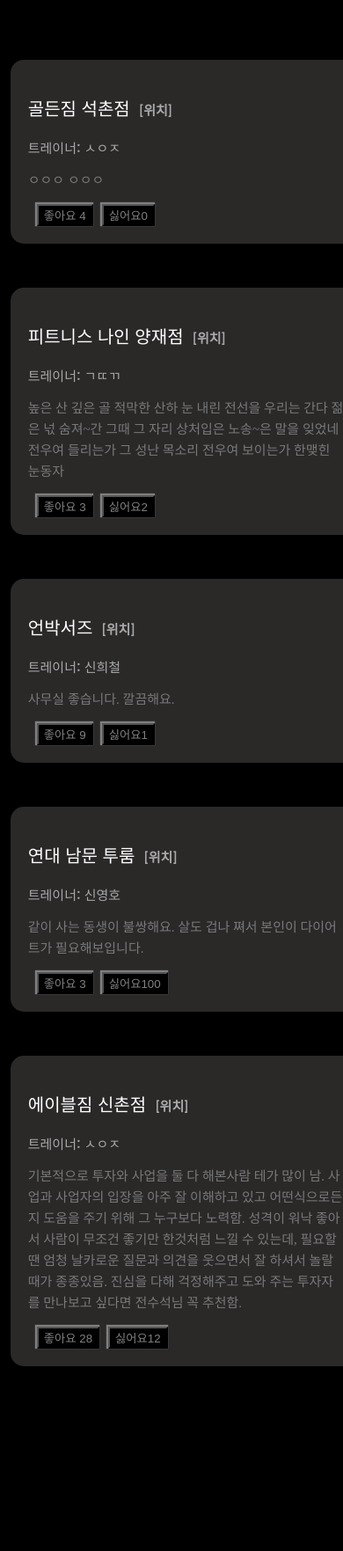
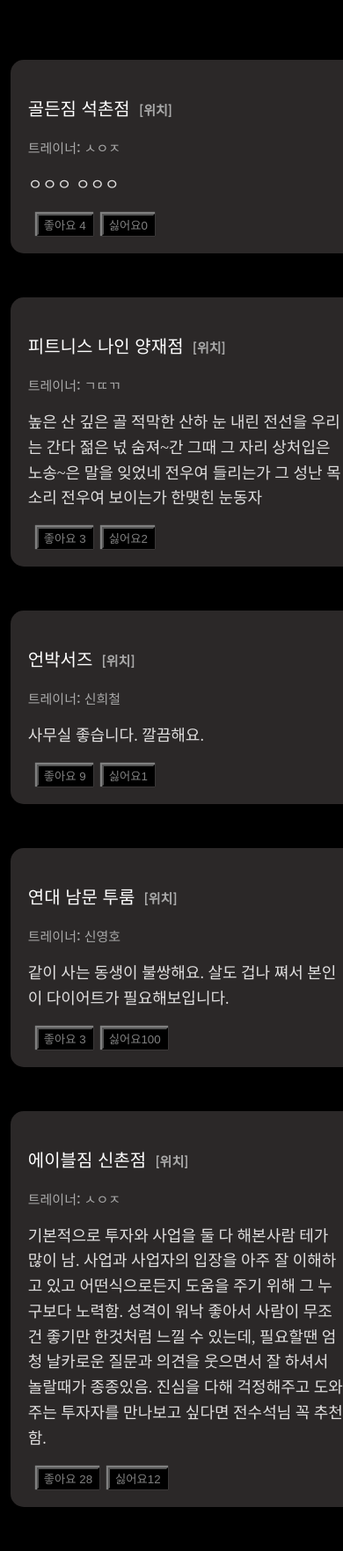
Before and after one commit to 2016143025/nugutrainer, a Django app: page /nuguhome/ in a window 390 px wide; the page is wider, and only the part inside the window is pictured. Shown: the part 1258-3021 px from the top of that part at 88% size. Before the commit the page ends 2811 px from the top of that part, so only its background shows below. Run offline with Django 3.2, Linux system fonts and the light colour scheme; data comes from the database, SQL or seed files in the repository; some web fonts are replaced.

Commit message:
mobile screen

```diff
--- a/static/css/mobile.css
+++ b/static/css/mobile.css
@@ -58,3 +58,7 @@
     top: 12px;
     font-size: 50px;
 }
+.inform{
+    font-size: 18px;
+    color: rgb(224, 223, 223);
+}
```
